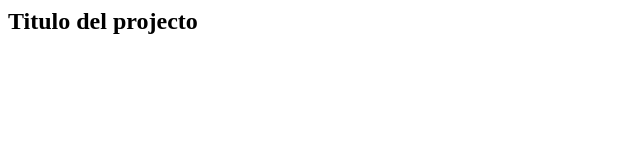
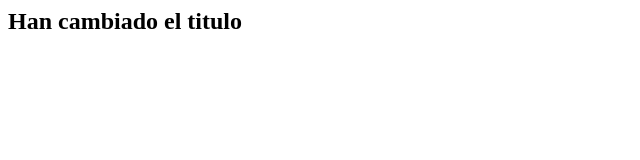
Before and after one commit to s-rom/ESDIB_SJO_G0, a plain HTML site: page index.html in a window 1280 px wide. Shown: the whole page, without its empty margins (0-640 px from the left). Drawn offline with Linux system fonts and the light colour scheme.

Commit message:
Update index.html

```diff
--- a/index.html
+++ b/index.html
@@ -7,7 +7,7 @@
 
 
 <body>
-    <h2> Titulo del projecto </h2>
+    <h2> Han cambiado el titulo </h2>
 
 </body>
 
```
